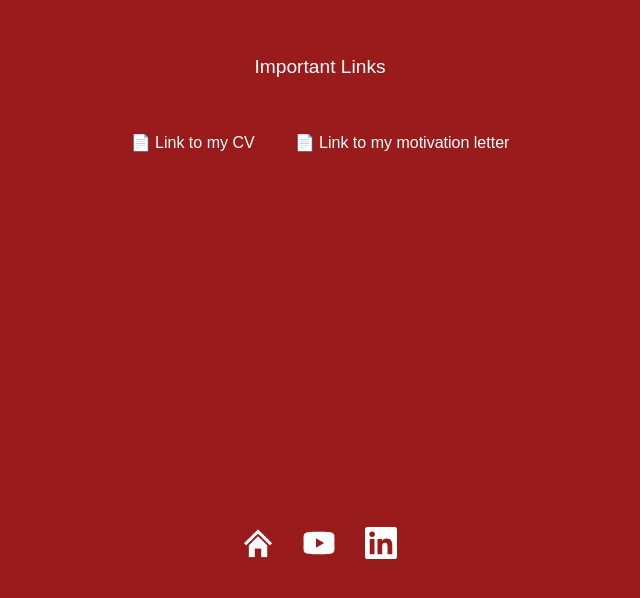
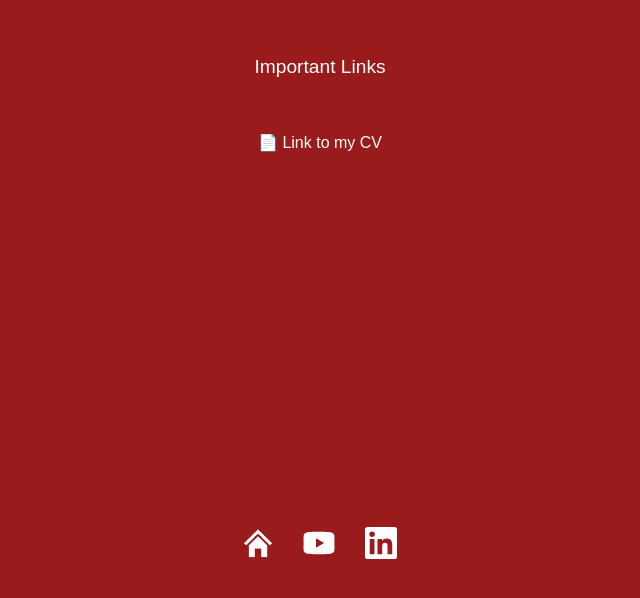
Before and after one commit to ThibaultVandresse/portfolio, a plain HTML site: page about.html in a window 1280 px wide. Shown: the part 3506-4104 px from the top of the page, without its empty margins (320-960 px from the left). Drawn offline with Linux system fonts and the light colour scheme.

Commit message:
Removed Motivation letter from portpholio

```diff
--- a/about.html
+++ b/about.html
@@ -76,7 +76,6 @@
     <p>Important Links</p>
     <div class="links">
       <a href="https://www.mediafire.com/file/5n7eqpiw0fnxdlm/VANDRESSE_THIBAULT_CV_RESUME.pdf/file">📄 Link to my CV</a>
-      <a href="https://www.mediafire.com/file/ncq5mbppv1r0ea5/Thibault_Vandresse_Portfolio_Motivation.pdf/file">📄 Link to my motivation letter</a>
     </div>
   </section>
 
```
Also changed, not shown: index.html (+0 -1 lines).
